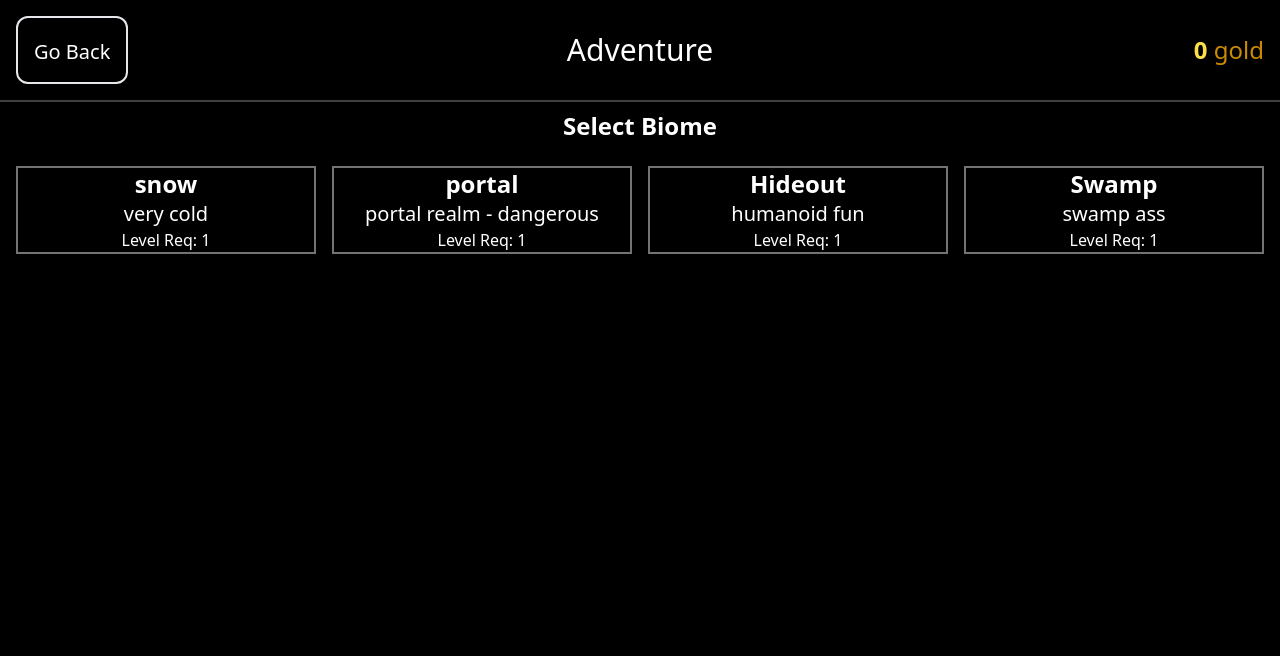
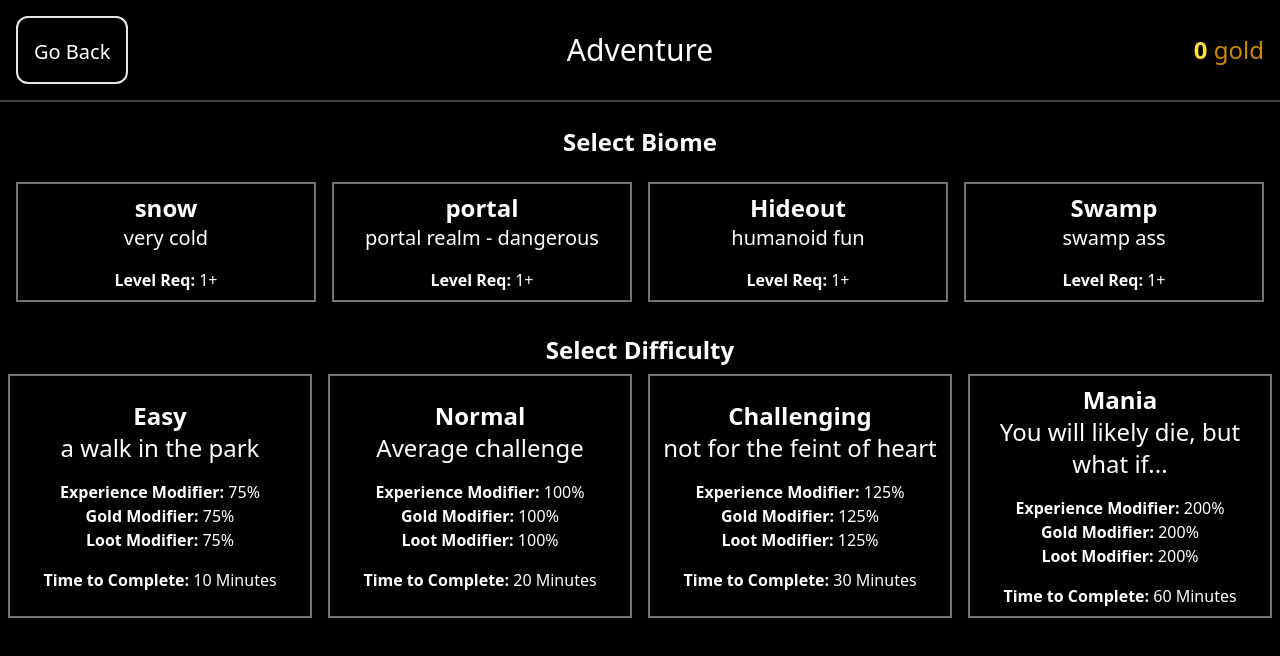
Before and after one commit to miggle88/MiggleQuest, a Next.js app: page /adventure in a window 1280 px wide. Shown: the top 656 px of the page. Built offline with nearby package versions, Linux system fonts and the light colour scheme.

Commit message:
added difficulty

```diff
--- a/src/app/adventure/page.tsx
+++ b/src/app/adventure/page.tsx
@@ -3,22 +3,31 @@
 import DestinationLayout from '@components/layout/DestinationLayout'
 import BiomeSelector from '@components/adventure/BiomeSelector'
 import { useGameState } from '@/store'
+import DifficultySelector from '@components/adventure/DifficultySelector'
 
 export default function Adventure() {
 
-  const { biomes, selectedBiome, setSelectedBiome } = useGameState()
+  const {
+    biomes, difficultySettings,
+    selectedBiome, setSelectedBiome,
+    selectedDifficultySetting, setSelectedDifficultySetting,
+  } = useGameState()
 
   return (
     <DestinationLayout title={'Adventure'} previousHref={'/town'}>
       <div className={'flex flex-col p-2'}>
+        <div className={'py-2'}/>
         <div className={'text-2xl font-bold text-center'}>Select Biome</div>
         <div className={'py-2'}/>
-        <BiomeSelector biomes={biomes} selectedBiome={selectedBiome} onSelected={(biome) => {
-          setSelectedBiome(biome)
-
-        }}/>
+        <BiomeSelector biomes={biomes}
+                       selectedBiome={selectedBiome}
+                       onSelected={(biome) => setSelectedBiome(biome)}/>
       </div>
-
+      <div className={'py-2'}/>
+      <div className={'text-2xl font-bold text-center'}>Select Difficulty</div>
+      <DifficultySelector difficulties={difficultySettings}
+                          selectedDifficulty={selectedDifficultySetting}
+                          onSelected={(difficulty) => setSelectedDifficultySetting(difficulty)}/>
 
     </DestinationLayout>
 
--- a/src/components/adventure/BiomeCard.tsx
+++ b/src/components/adventure/BiomeCard.tsx
@@ -13,15 +13,15 @@ export default function BiomeCard(props: BiomeCardProps) {
   const hoverColor = props.selected ? 'hover:bg-amber-900' : 'hover:bg-neutral-800'
 
   return (
-    <div className={`border-2 ${borderColor}`}>
+    <div className={`border-2 ${borderColor} p-2`}>
       <button className={`w-full h-full ${hoverColor}`}
-              disabled={props.disabled} onClick={() => {
-        props.onClick && props.onClick()
-      }}>
+              disabled={props.disabled}
+              onClick={() => props.onClick && props.onClick()}>
         <div className={'flex flex-col w-full'}>
           <div className={'text-2xl font-bold'}>{biome.name}</div>
           <div className={'text-xl'}>{biome.description}</div>
-          <div><span className={'text-bold'}>Level Req: </span>{biome.startingLevel}</div>
+          <div className={'py-2'}/>
+          <div><span className={'font-bold'}>Level Req: </span>{biome.startingLevel}+</div>
         </div>
       </button>
     </div>
--- a/src/components/adventure/BiomeSelector.tsx
+++ b/src/components/adventure/BiomeSelector.tsx
@@ -12,7 +12,9 @@ export default function BiomeSelector(props: BiomeSelectorProps) {
     <div className={'p-2'}>
       <div className={'grid grid-cols-1 md:grid-cols-2 lg:grid-cols-4 gap-4'}>
         {props.biomes.map((biome) => {
-          return <BiomeCard key={biome.id} biome={biome} selected={biome.id === props.selectedBiome?.id}
+          return <BiomeCard key={biome.id}
+                            biome={biome}
+                            selected={biome.id === props.selectedBiome?.id}
                             onClick={() => {
                               props.onSelected && props.onSelected(biome)
                             }}/>
--- /dev/null
+++ b/src/components/adventure/DifficultySelector.tsx
@@ -0,0 +1,29 @@
+import { DifficultySetting } from '@/models'
+import DifficultyCard from '@components/adventure/DiffucultyCard'
+
+export interface DifficultySelectorProps {
+  difficulties: DifficultySetting[]
+  selectedDifficulty: DifficultySetting | null
+  onSelected?: (difficulty: DifficultySetting) => void
+}
+
+export default function DifficultySelector(props: DifficultySelectorProps) {
+  return (
+    <div className={'p-2'}>
+      <div className={'grid grid-cols-1 md:grid-cols-2 lg:grid-cols-4 gap-4'}>
+        {props.difficulties.map((difficulty) => {
+          return <DifficultyCard key={difficulty.id}
+                                 difficulty={difficulty}
+                                 selected={difficulty.id === props.selectedDifficulty?.id}
+                                 onClick={() => {
+                                   props.onSelected && props.onSelected(difficulty)
+                                 }}/>
+
+
+        })}
+
+      </div>
+    </div>
+
+  )
+}
--- /dev/null
+++ b/src/components/adventure/DiffucultyCard.tsx
@@ -0,0 +1,50 @@
+import { DifficultySetting } from '@/models'
+
+export interface DifficultyCardProps {
+  difficulty: DifficultySetting
+  selected?: boolean
+  disabled?: boolean
+  onClick?: () => void
+}
+
+export default function DifficultyCard(props: DifficultyCardProps) {
+
+  const difficulty = props.difficulty
+  const borderColor = props.selected ? 'border-amber-500' : 'border-neutral-500'
+  const hoverColor = props.selected ? 'hover:bg-amber-900' : 'hover:bg-neutral-800'
+
+  return (
+    <div className={`border-2 ${borderColor} p-2`}>
+      <button className={`w-full h-full ${hoverColor}`}
+              disabled={props.disabled}
+              onClick={() => props.onClick && props.onClick()}>
+        <div className={'flex flex-col w-full'}>
+          <div className={'text-2xl font-bold'}>{difficulty.name}</div>
+          <div className={'text-2xl'}>{difficulty.description}</div>
+          <div className={'py-2'}/>
+          <div>
+            <span className={'font-bold'}>Experience Modifier: </span>{formatModifier(difficulty.experienceModifier)}%
+          </div>
+          <div>
+            <span className={'font-bold'}>Gold Modifier: </span>{formatModifier(difficulty.goldModifier)}%
+          </div>
+          <div>
+            <span className={'font-bold'}>Loot Modifier: </span>{formatModifier(difficulty.lootModifier)}%
+          </div>
+          <div className={'py-2'}></div>
+          <div>
+            <span
+              className={'font-bold'}>Time to Complete: </span>{Math.ceil(difficulty.completionSeconds / 60)} Minutes
+          </div>
+
+        </div>
+
+
+      </button>
+    </div>
+  )
+}
+
+function formatModifier(value: number, decimalPlaces = 0): string {
+  return (value * 100).toFixed(decimalPlaces)
+}
--- a/src/mock-data.ts
+++ b/src/mock-data.ts
@@ -1,4 +1,4 @@
-import { Biome, HeroCharacter, HeroClass } from '@/models'
+import { Biome, DifficultySetting, HeroCharacter, HeroClass } from '@/models'
 
 export function getAvailableBiomes(): Biome[] {
   return [{
@@ -28,6 +28,50 @@ export function getAvailableBiomes(): Biome[] {
   ]
 }
 
+export function getAvailableDifficulties(): DifficultySetting[] {
+  return [
+    {
+      id: 1,
+      name: 'Easy',
+      description: 'a walk in the park',
+      levelModifier: 0.75,
+      goldModifier: 0.75,
+      lootModifier: 0.75,
+      experienceModifier: 0.75,
+      completionSeconds: 10 * 60,
+    },
+    {
+      id: 2,
+      name: 'Normal',
+      description: 'Average challenge',
+      levelModifier: 1,
+      goldModifier: 1,
+      lootModifier: 1,
+      experienceModifier: 1,
+      completionSeconds: 20 * 60,
+    },
+    {
+      id: 3,
+      name: 'Challenging',
+      description: 'not for the feint of heart',
+      levelModifier: 1.25,
+      goldModifier: 1.25,
+      lootModifier: 1.25,
+      experienceModifier: 1.25,
+      completionSeconds: 30 * 60,
+    },
+    {
+      id: 4,
+      name: 'Mania',
+      description: 'You will likely die, but what if...',
+      levelModifier: 2,
+      goldModifier: 2,
+      lootModifier: 2,
+      experienceModifier: 2,
+      completionSeconds: 60 * 60,
+    },
+  ]
+}
 
 export function getStartingHeroes(): HeroCharacter[] {
   const base: HeroCharacter = {
--- a/src/models/index.ts
+++ b/src/models/index.ts
@@ -1,4 +1,5 @@
 export * from './biome'
+export * from './difficulty-setting'
 export * from './hero-character'
 export * from './user-account'
 export * from './user-currency'
--- a/src/store.ts
+++ b/src/store.ts
@@ -1,6 +1,6 @@
 import { create } from 'zustand'
-import { Biome, HeroCharacter, UserAccount, UserCurrency } from '@/models'
-import { getAvailableBiomes, getStartingHeroes } from '@/mock-data'
+import { Biome, DifficultySetting, HeroCharacter, UserAccount, UserCurrency } from '@/models'
+import { getAvailableBiomes, getAvailableDifficulties, getStartingHeroes } from '@/mock-data'
 
 export interface GameState {
   user: UserAccount | null
@@ -13,6 +13,11 @@ export interface GameState {
   setBiomes: (biomes: Biome[]) => void
   selectedBiome: Biome | null
   setSelectedBiome: (biome: Biome | null) => void
+  difficultySettings: DifficultySetting[]
+  setDifficultySettings: (difficulties: DifficultySetting[]) => void
+  selectedDifficultySetting: DifficultySetting | null
+  setSelectedDifficultySetting: (difficulty: DifficultySetting | null) => void
+
 
 }
 
@@ -27,4 +32,8 @@ export const useGameState = create<GameState>((set) => ({
   setBiomes: (biomes: Biome[]) => set({ biomes }),
   selectedBiome: null,
   setSelectedBiome: (biome) => set({ selectedBiome: biome }),
+  difficultySettings: getAvailableDifficulties(),
+  setDifficultySettings: difficulties => set({ difficultySettings: difficulties }),
+  selectedDifficultySetting: null,
+  setSelectedDifficultySetting: difficulty => set({ selectedDifficultySetting: difficulty }),
 }))
```
Also changed, not shown: src/models/difficulty-setting.ts (added, +10 -0 lines).
